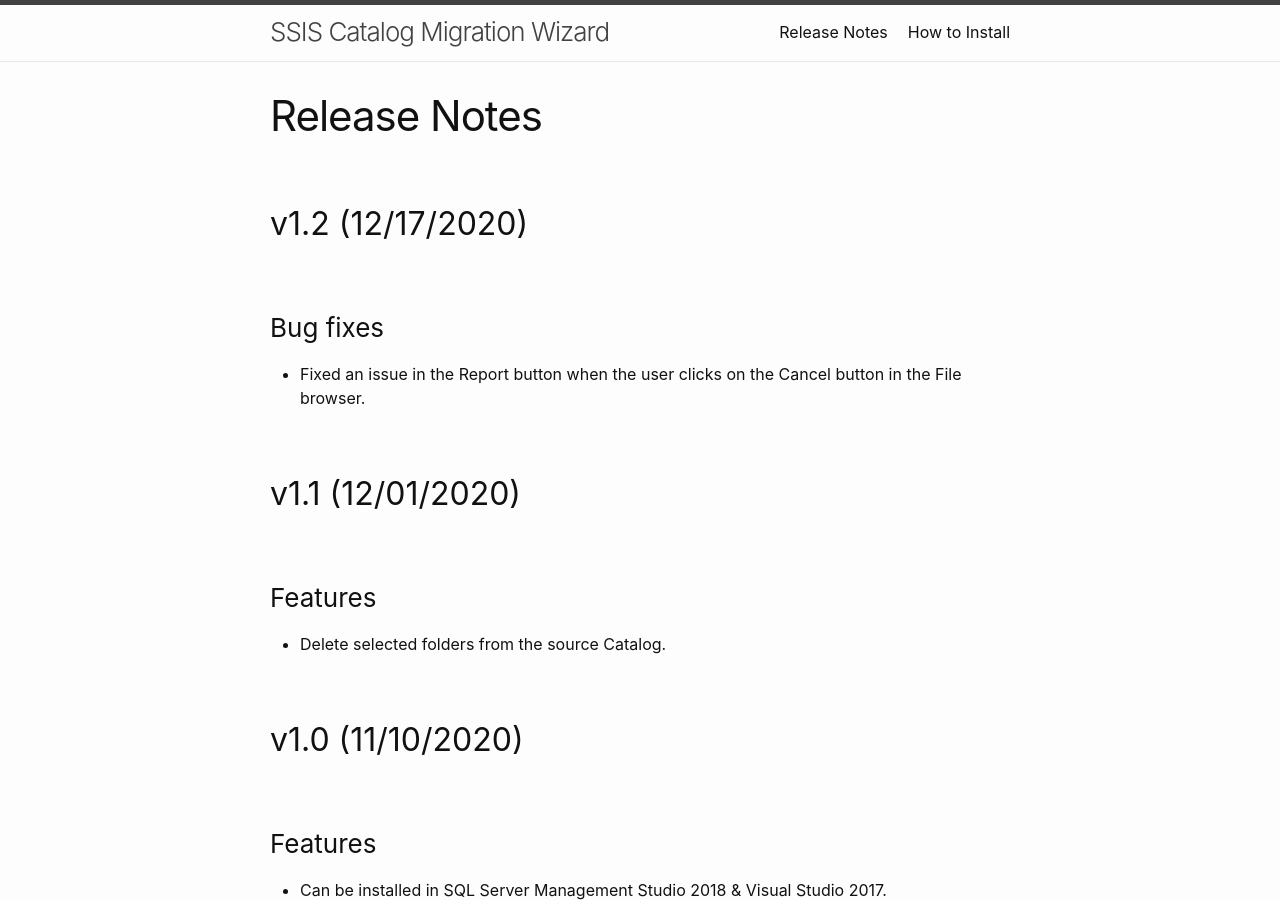
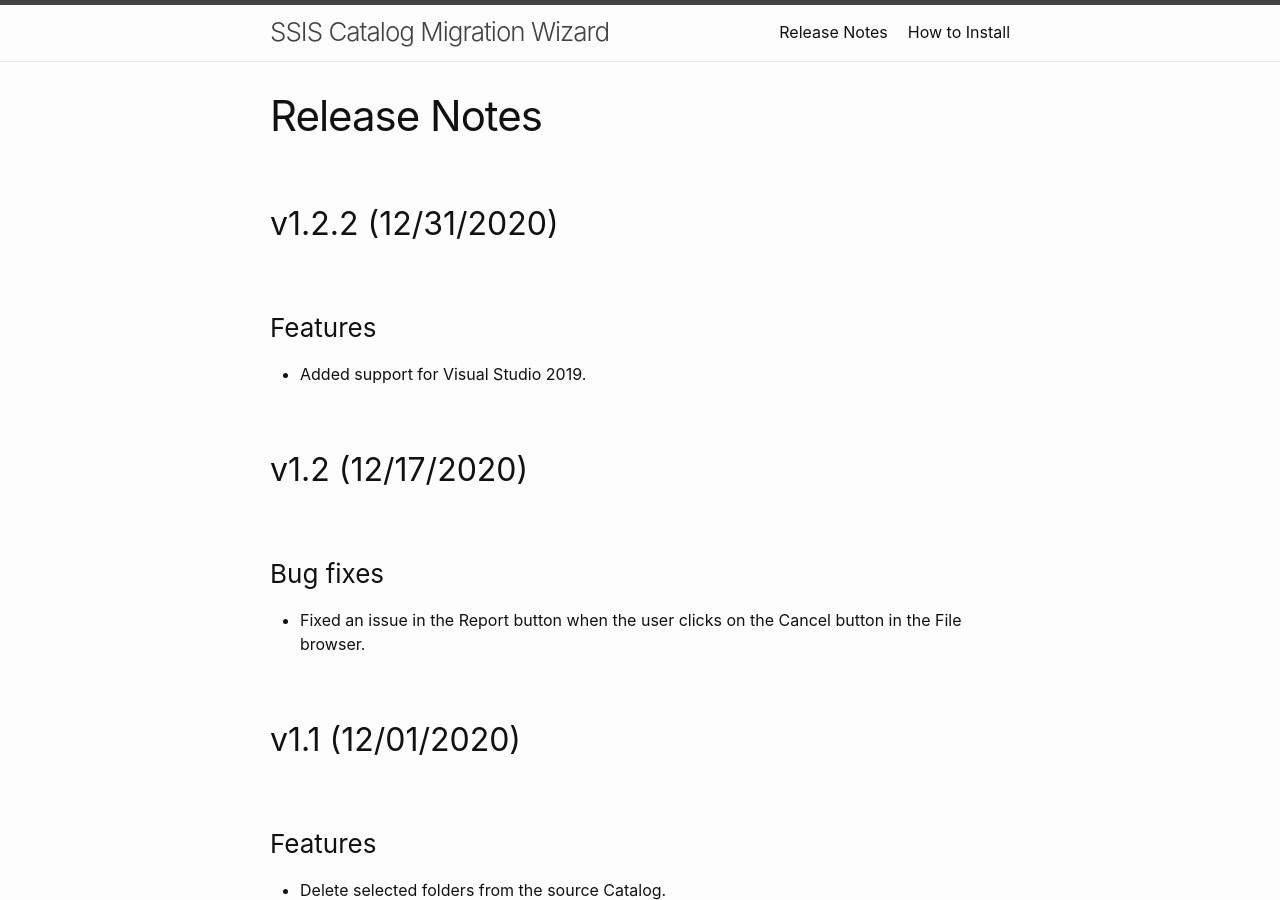
Before and after one commit to kr55/ssiscataloger, a Jekyll site: the page built from History.markdown, in a window 1280 px wide and 900 px high. Built offline with Jekyll 4.4.1, drawn with Linux system fonts in a browser that asks for light colours.

Commit message:
Update History.markdown

```diff
--- a/History.markdown
+++ b/History.markdown
@@ -3,6 +3,13 @@ layout: page
 title: Release Notes
 permalink: /Release Notes/
 ---
+
+## v1.2.2 (12/31/2020)
+
+### Features
+
+  * Added support for Visual Studio 2019.
+
 ## v1.2 (12/17/2020)
 
 ### Bug fixes
```
